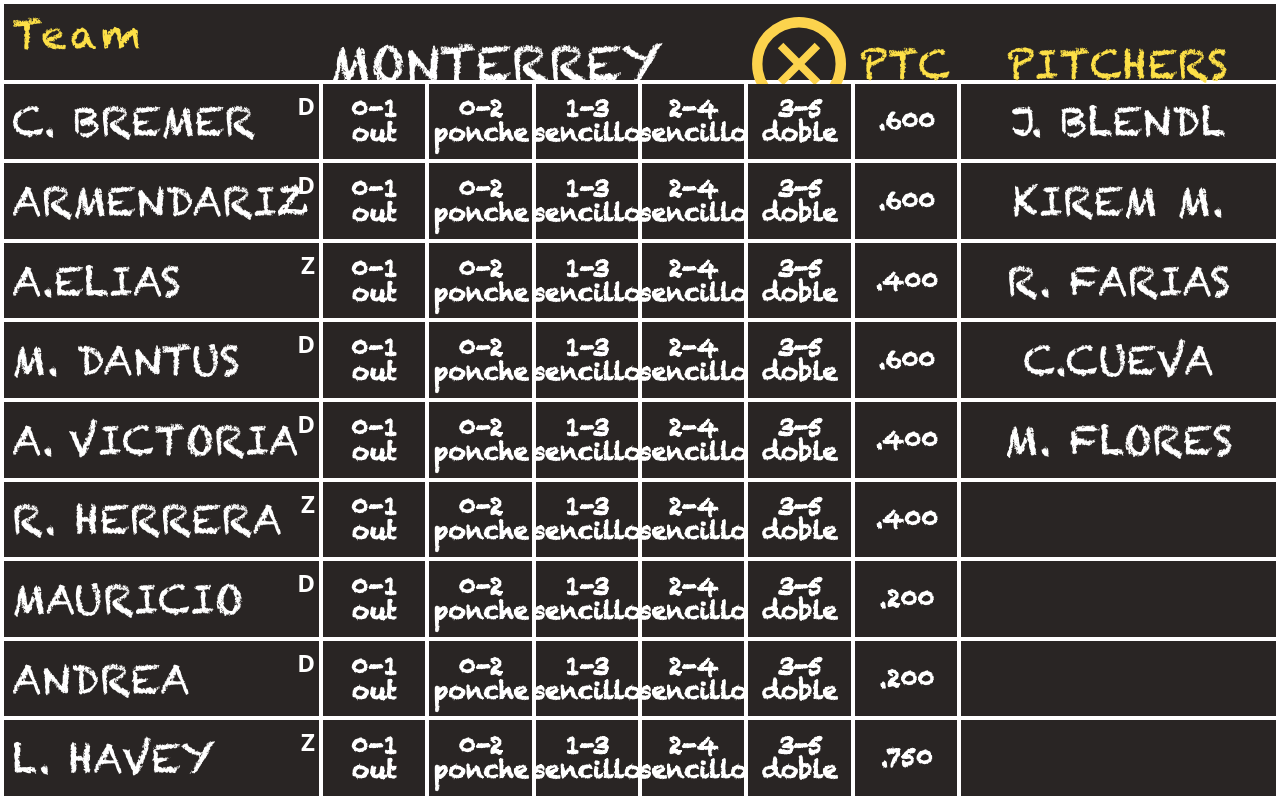
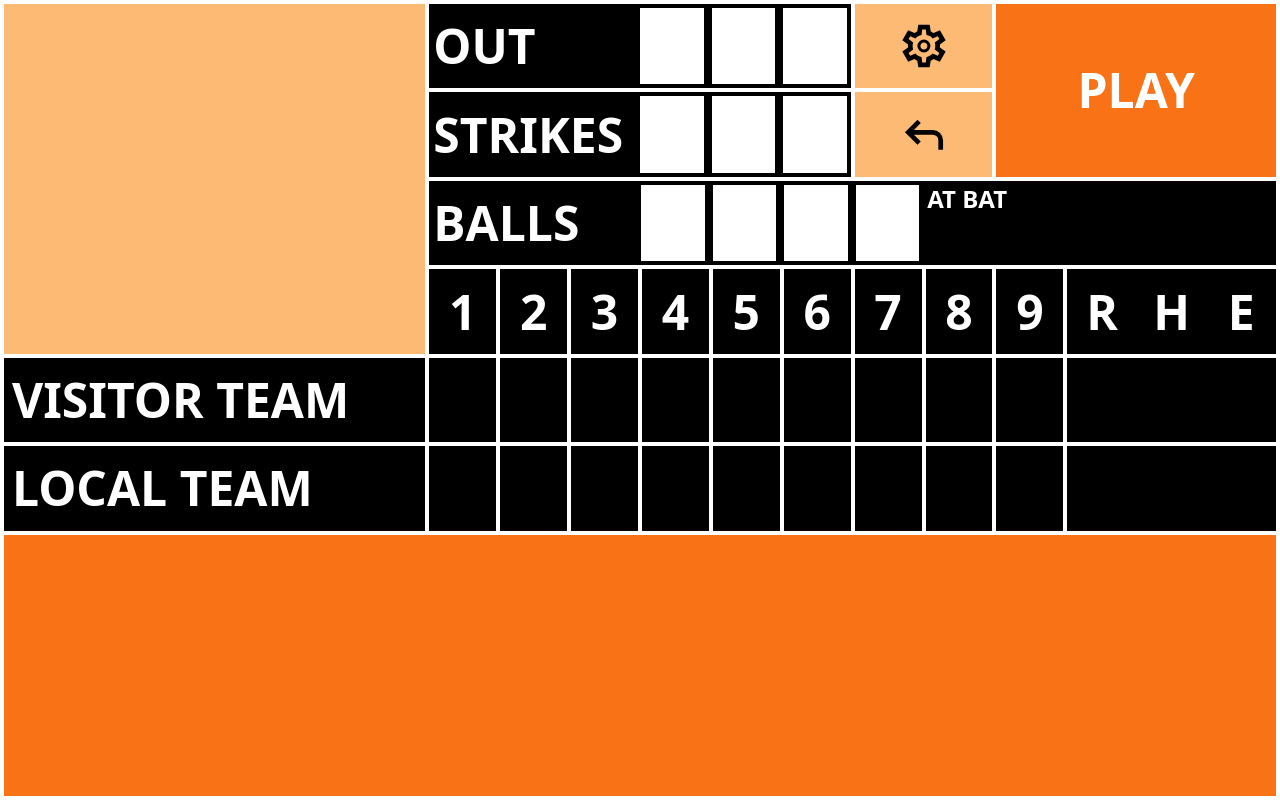
Before and after one commit to INGCapaDev/baseball-game-react, a React (Vite) app: page / in a window 1280 px wide. Built offline with nearby package versions, Linux system fonts and the light colour scheme.

Commit message:
Toggle Menu and Play button

```diff
--- a/src/main.jsx
+++ b/src/main.jsx
@@ -4,6 +4,4 @@ import App from "./principal/App.jsx";
 import "./index.css";
 import Players from "./players/Players.jsx";
 
-ReactDOM.createRoot(document.getElementById("root")).render(
-  <Players></Players>
-);
+ReactDOM.createRoot(document.getElementById("root")).render(<App></App>);
--- a/src/principal/App.jsx
+++ b/src/principal/App.jsx
@@ -1,8 +1,10 @@
+import { useState } from "react";
 import Balls from "./components/balls/Balls";
 import Button from "./components/button/Button";
 import Grid from "./components/grid/Grid";
 import Modal from "./components/modal/Modal";
 import Out from "./components/outs/Out";
+import Play from "./components/play/Play";
 import Team from "./components/teams/Team";
 
 const values = [1, 2, 3, 4, 5, 6, 7, 8, 9];
@@ -11,26 +13,29 @@ const rhe = ["r", "h", "e"];
 const emptyRHE = ["", "", ""];
 
 function App() {
+  const [game, setGame] = useState(false);
+  const [menu, setMenu] = useState(false);
   return (
     <>
       <div className="container-grid grid-fullscreen m-1 grid gap-1">
         <div className="col-span-6 row-span-4 bg-orange-300"></div>
         <Out text="Out"></Out>
         <Button img="settings.svg"></Button>
-        <div className="col-span-4 row-span-2 flex items-center justify-center bg-orange-500">
-          <span className="text-[6vh] font-bold uppercase text-white">
-            Play
-          </span>
-        </div>
+        {game ? (
+          <Play text="Jugada" onClick={() => setMenu(true)}></Play>
+        ) : (
+          <Play text="Play" onClick={() => setGame(true)}></Play>
+        )}
+
         <Out text="strikes"></Out>
         <Button img="back.svg"></Button>
         <Balls></Balls>
-        {/* <Modal></Modal> */}
-        <Grid values={values} rhe={rhe}></Grid>
+        {menu ? <Modal onClick={() => setMenu(false)}></Modal> : null}
+        {menu ? null : <Grid values={values} rhe={rhe}></Grid>}
         <Team name="visitor team"></Team>
-        <Grid values={emptyValues} rhe={emptyRHE}></Grid>
+        {menu ? null : <Grid values={emptyValues} rhe={emptyRHE}></Grid>}
         <Team name="local team"></Team>
-        <Grid values={emptyValues} rhe={emptyRHE}></Grid>
+        {menu ? null : <Grid values={emptyValues} rhe={emptyRHE}></Grid>}
         <div className="col-span-full row-span-3 bg-orange-500"></div>
       </div>
     </>
--- a/src/principal/components/modal/Modal.jsx
+++ b/src/principal/components/modal/Modal.jsx
@@ -1,11 +1,14 @@
 import MenuItem from "./components/MenuItem";
 
-const Modal = () => {
+const Modal = ({ onClick }) => {
   return (
     <div className="relative col-span-12 row-span-3 flex items-center bg-black">
-      <span className="absolute right-1 top-1 hover:animate-pulse hover:cursor-pointer">
+      <button
+        className="absolute right-1 top-1 hover:animate-pulse hover:cursor-pointer"
+        onClick={onClick}
+      >
         <img className="h-6 w-6" src="./img/close.svg" alt="" />
-      </span>
+      </button>
       <div className="ml-5 flex flex-col">
         <MenuItem text="sencillo"></MenuItem>
         <MenuItem text="doble"></MenuItem>
--- /dev/null
+++ b/src/principal/components/play/Play.jsx
@@ -0,0 +1,11 @@
+const Play = ({ text, onClick }) => {
+  return (
+    <button
+      className="col-span-4 row-span-2 flex items-center justify-center bg-orange-500"
+      onClick={onClick}
+    >
+      <span className="text-[6vh] font-bold uppercase text-white">{text}</span>
+    </button>
+  );
+};
+export default Play;
```
Also changed, not shown: 2 other files (tests, documents, lock files or other folders).
